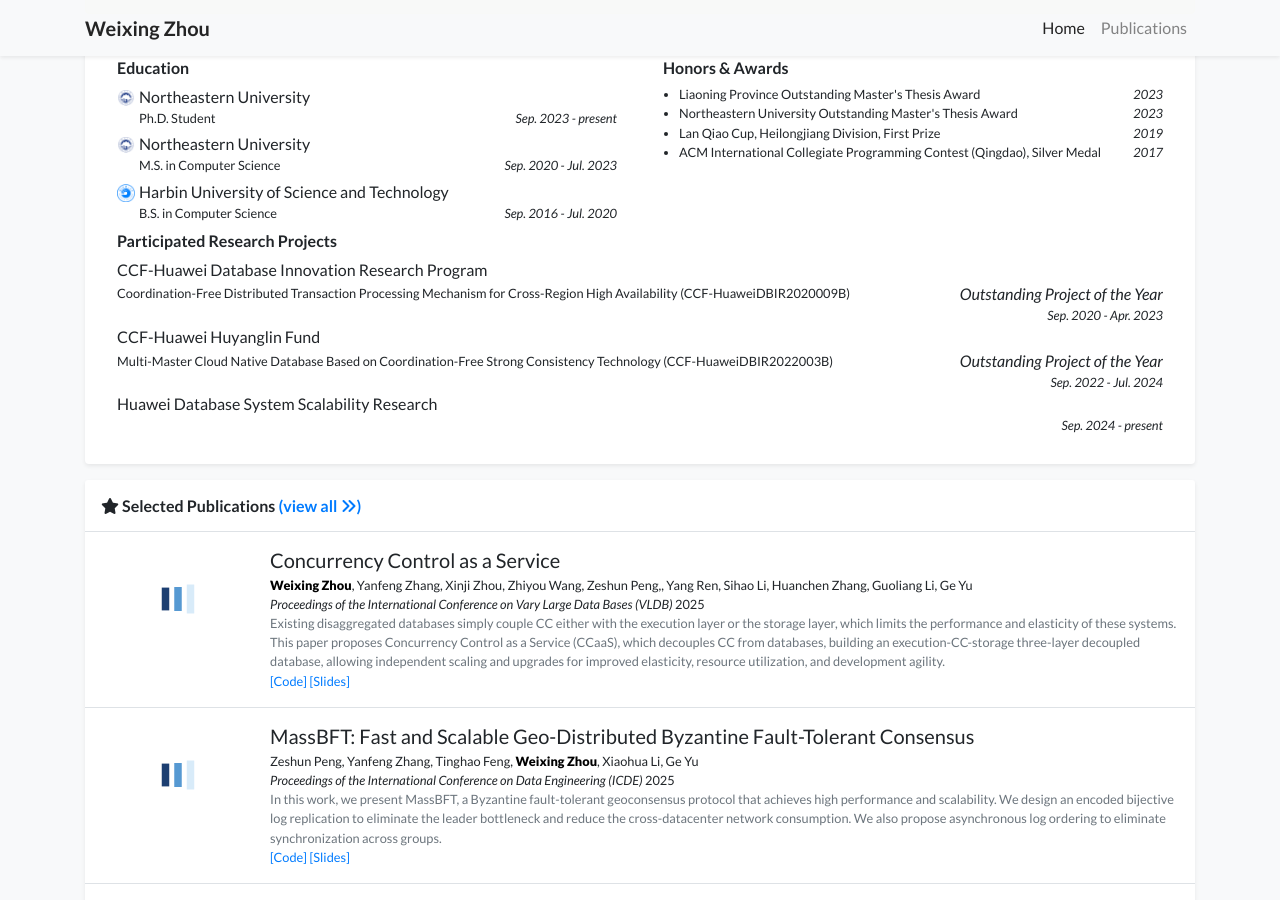
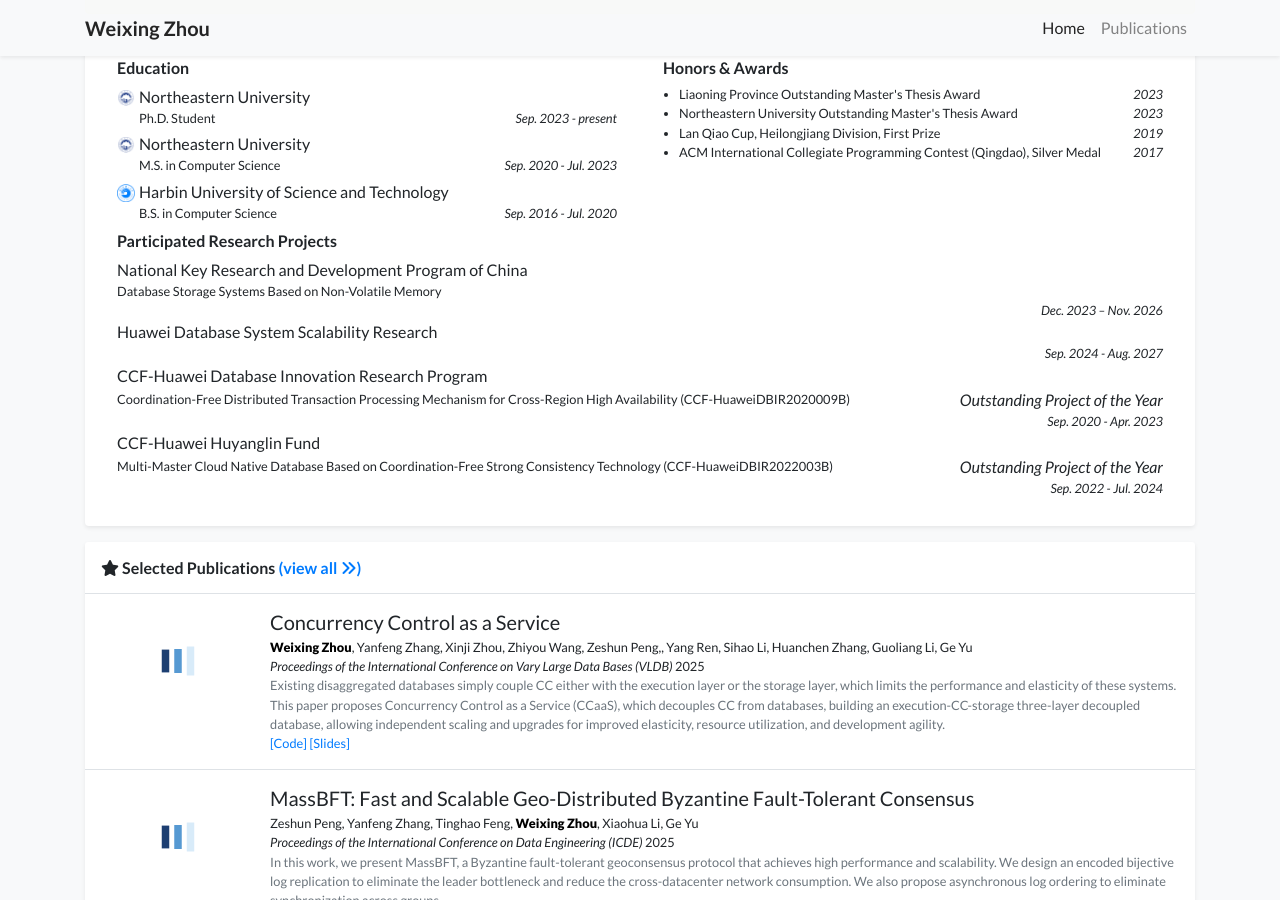
Before and after one commit to zhouwx0219/zhouwx0219.github.io, a Jekyll site: the page built from index.html, in a window 1280 px wide and 900 px high, scrolled down 575 px. Built offline with Jekyll 4.4.1, drawn with Linux system fonts in a browser that asks for light colours; nearby versions of some CDN libraries; a style sheet for code colours, icons or effects is not loaded.

Commit message:
edit the experience

```diff
--- a/_data/profile.yml
+++ b/_data/profile.yml
@@ -67,6 +67,11 @@ awards:
   date: 2017
 
 experience:
+- name: National Key Research and Development Program of China
+  detail: Database Storage Systems Based on Non-Volatile Memory
+  date: Dec. 2023 – Nov. 2026
+- name: Huawei Database System Scalability Research
+  date: Sep. 2024 - Aug. 2027
 - name: CCF-Huawei Database Innovation Research Program
   detail: Coordination-Free Distributed Transaction Processing Mechanism for Cross-Region High Availability (CCF-HuaweiDBIR2020009B)
   award: Outstanding Project of the Year
@@ -75,5 +80,3 @@ experience:
   detail: Multi-Master Cloud Native Database Based on Coordination-Free Strong Consistency Technology (CCF-HuaweiDBIR2022003B)
   award: Outstanding Project of the Year
   date: Sep. 2022 - Jul. 2024
-- name: Huawei Database System Scalability Research
-  date: Sep. 2024 - present
```
